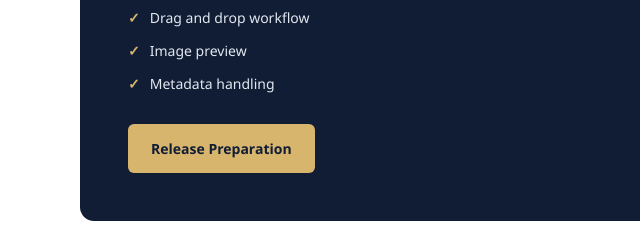
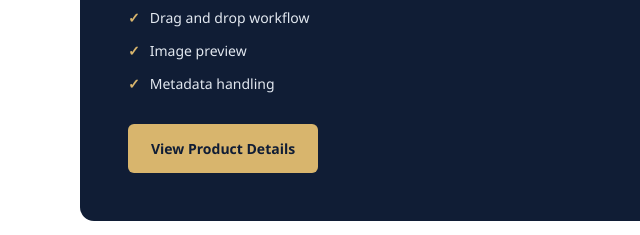
Before and after one commit to BGSoftStudio/BGSoftStudio.github.io, a plain HTML site: page index.html in a window 1280 px wide. Shown: the part 2005-2240 px from the top of the page, 0-640 px from the left. Drawn offline with Linux system fonts and the light colour scheme.

Commit message:
Add files via upload

```diff
--- a/index.html
+++ b/index.html
@@ -614,9 +614,9 @@
                             <li>Metadata handling</li>
                         </ul>
 
-                        <span class="button button-gold">
-                            Release Preparation
-                        </span>
+                        <a href="heic2jpg-pro.html" class="button button-gold">
+                        View Product Details
+                        </a>
                     </div>
 
                     <div class="product-visual">
```
